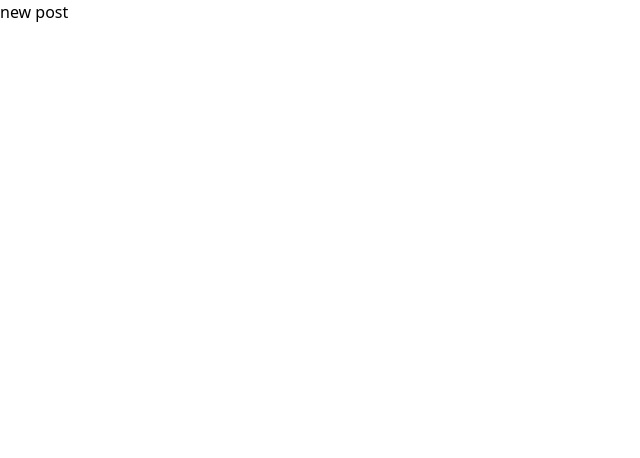
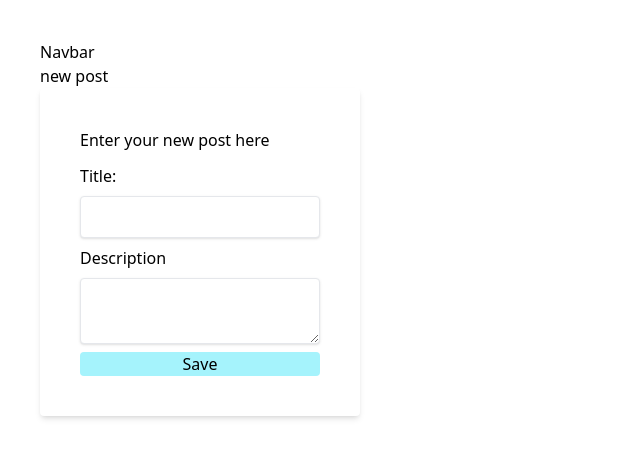
Before and after one commit to Celinesco/mysql_next_tailwind, a Next.js app: page /posts/newpost in a window 1280 px wide. Shown: the top 458 px of the page, without its empty margins (0-640 px from the left). Built offline with nearby package versions, Linux system fonts and the light colour scheme.

Commit message:
Created new page for adding post. Redirects to home when a post is added

```diff
--- /dev/null
+++ b/components/Layout.js
@@ -0,0 +1,14 @@
+
+
+export default function Layout({children}) {
+  return (
+    <>
+
+    <div className="bg-color-gray-100 h-screen p-10">
+    <div>Navbar</div>
+     <div className="container mx-auto h-full">{children}</div>
+    </div>
+
+    </>
+  )
+}
--- a/components/PostForm.js
+++ b/components/PostForm.js
@@ -1,14 +1,16 @@
 import axios from 'axios';
 import { useState } from 'react';
+import { useRouter } from 'next/router';
 
 export function PostForm() {
+
+    const router = useRouter();
 
     const [post, setPost] = useState({
         title: "",
         description:""
       });
       const handleChange = ({target: {name, value}}) => {
-        console.log(name, value);
         setPost({...post, [name]: value})
       }
 
@@ -16,12 +18,12 @@ export function PostForm() {
         e.preventDefault();
         console.log('creating product')
         const res = await axios.post('/api/posts', post)
-
+        router.push('/')
         console.log(res)
     }
 
     return (
-        <div className="bg-blue-500 p-10  shadow-md rounded">
+        <div className="bg-white p-10  w-full max-w-xs shadow-md rounded">
             <h3 className='mb-3'>Enter your new post here</h3>
             <form onSubmit={handleSubmit} className="flex flex-col">
 
--- a/pages/index.js
+++ b/pages/index.js
@@ -1,23 +1,20 @@
-import { PostForm } from '../components/PostForm';
+import Layout from '../components/Layout';
 import axios from 'axios';
 
 
 export default function Home({ posts }) {
 
-
-
-  console.log('Deberia imprimirse',posts)
   return (
-    <main className="flex flex-col items-center justify-between pt-24">
-      <h1 className='text-3xl font-bold '>Hello World</h1>
+    <Layout>
+  <h1 className='text-3xl font-bold '>Hello World</h1>
       {posts.map(post=> (
         <div key={post.id}>
           <h3>{post.title}</h3>
           <p>{post.description}</p>
         </div>
       ))}
-      <PostForm />
-    </main>
+    </Layout>
+
   )
 }
 
--- a/pages/posts/newpost.js
+++ b/pages/posts/newpost.js
@@ -1,5 +1,13 @@
+import Layout from '../../components/Layout';
+import { PostForm } from '../../components/PostForm'
+
 export default function NewPost () {
     return (
-        <h1> new post</h1>
+        <Layout>
+         <h1> new post</h1>
+         <PostForm />
+        </Layout>
+
+
     )
 }
```
